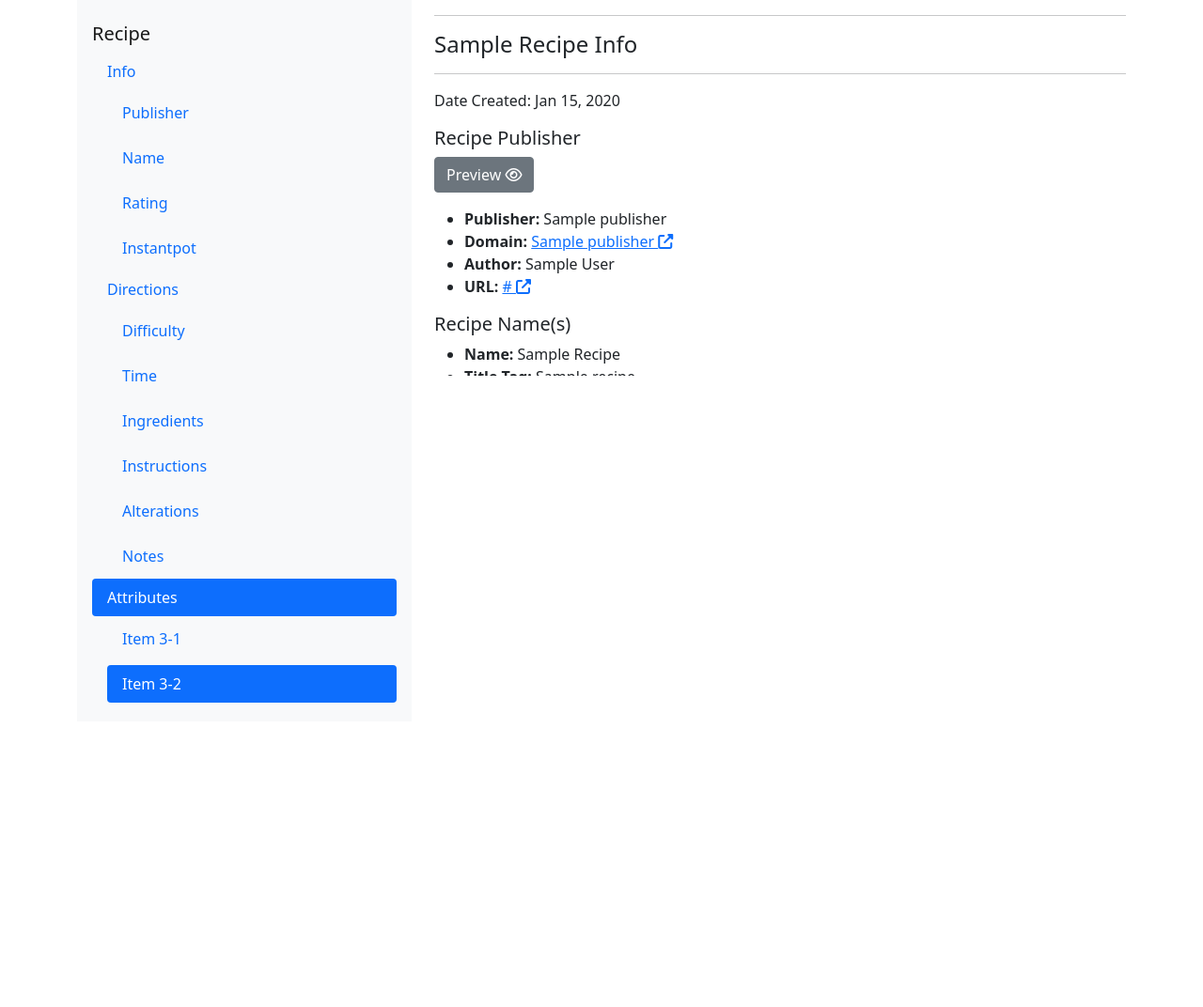
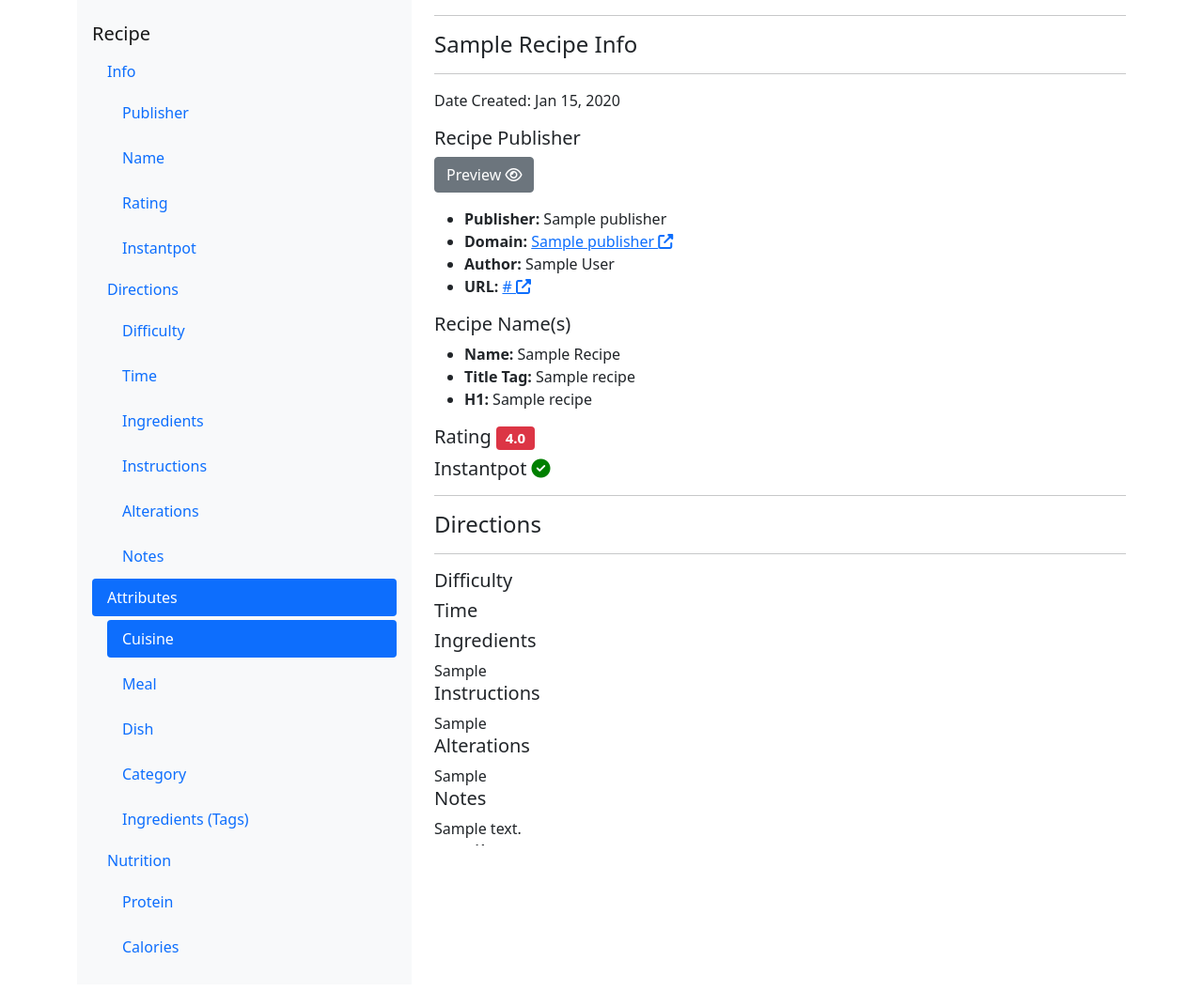
Before and after one commit to kchiv/recipeindex, a Django app: page /recipes/1/ in a window 1280 px wide. Shown: the top 1072 px of the page at 94% size. Run offline with Django 3.2, Linux system fonts and the light colour scheme; tables that the repository leaves empty hold one stand-in row (values such as "Sample post"); some libraries are stand-ins or nearby versions.

Commit message:
added cuisines

```diff
--- a/templates/recipes/recipe_detail.html
+++ b/templates/recipes/recipe_detail.html
@@ -21,7 +21,7 @@
 <style>
     .scrollspy-body {
         position: relative;
-        height: 400px;
+        height: 900px;
         overflow: auto;
     }
 
@@ -86,8 +86,17 @@
 
               <a class="nav-link" href="#item-attributes">Attributes</a>
               <nav class="nav nav-pills flex-column">
-                <a class="nav-link ms-3 my-1" href="#item-3-1">Item 3-1</a>
-                <a class="nav-link ms-3 my-1" href="#item-3-2">Item 3-2</a>
+                <a class="nav-link ms-3 my-1" href="#item-cuisine">Cuisine</a>
+                <a class="nav-link ms-3 my-1" href="#item-meal">Meal</a>
+                <a class="nav-link ms-3 my-1" href="#item-dish">Dish</a>
+                <a class="nav-link ms-3 my-1" href="#item-category">Category</a>
+                <a class="nav-link ms-3 my-1" href="#item-ingredients-tags">Ingredients (Tags)</a>
+              </nav>
+
+              <a class="nav-link" href="#item-nutrition">Nutrition</a>
+              <nav class="nav nav-pills flex-column">
+                <a class="nav-link ms-3 my-1" href="#item-protein">Protein</a>
+                <a class="nav-link ms-3 my-1" href="#item-calories">Calories</a>
               </nav>
             </nav>
           </nav>
@@ -215,6 +224,14 @@
                 </div>
             {% endif %}
             <h4 id="item-attributes">Attributes</h4>
+            <h5 id="item-cuisine">Cuisine</h5>
+            {% if recipe.recipe_cuisine.all %}
+                {% for cuisine in recipe.recipe_cuisine.all %}
+                <a href="#" class="btn btn-outline-primary">{{ cuisine.cuisine_name }}</a>
+                {% endfor %}
+            {% else %}
+                <p class="fst-italic">No cuisines available.</p>
+            {% endif %}
 
 
             <p>
```
